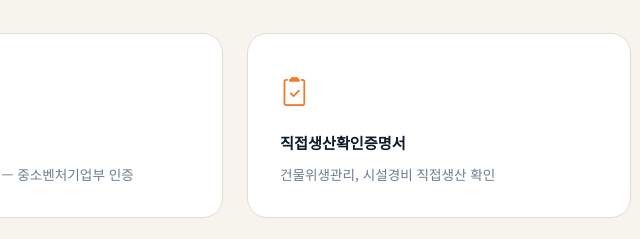
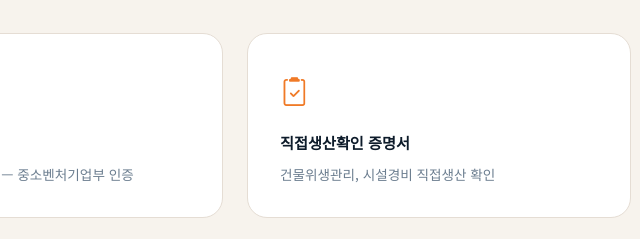
Before and after one commit to sanghoon00/haeon, a plain HTML site: page index.html in a window 1280 px wide. Shown: the part 5300-5539 px from the top of the page, 609-1249 px from the left. Drawn offline with nearby package versions, Linux system fonts and the light colour scheme.

Commit message:
인증 카드 '직접생산확인 증명서' 띄어쓰기
Co-Authored-By: Claude Opus 5.5 <noreply@anthropic.com>
Claude-Session: https://claude.ai/code/session_01J37DFKcNZcUeAJwFxFtDBK

```diff
--- a/index.html
+++ b/index.html
@@ -967,7 +967,7 @@
             </div>
             <div class="cert-card reveal" style="transition-delay:0.2s">
               <div class="cert-icon"><i class="bi bi-clipboard2-check"></i></div>
-              <h4>직접생산확인증명서</h4>
+              <h4>직접생산확인 증명서</h4>
               <p>건물위생관리, 시설경비 직접생산 확인</p>
             </div>
             <div class="cert-card reveal" style="transition-delay:0.3s">
```
